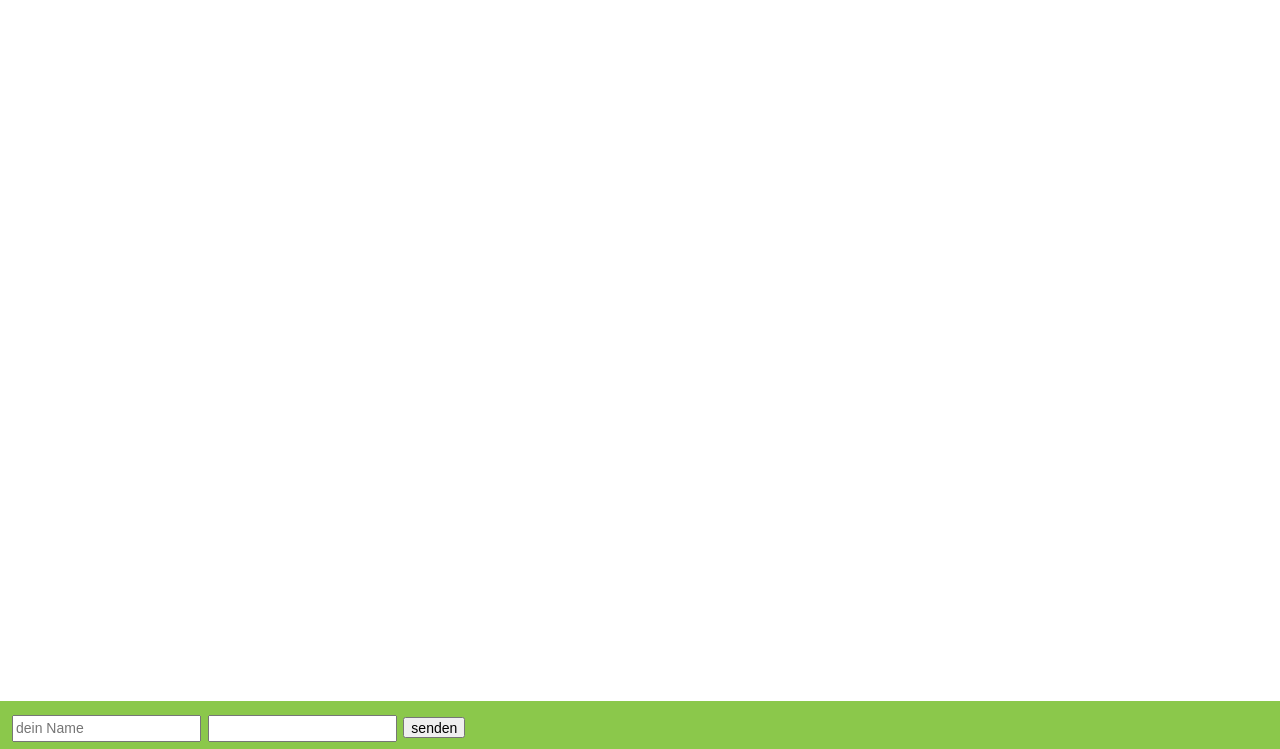
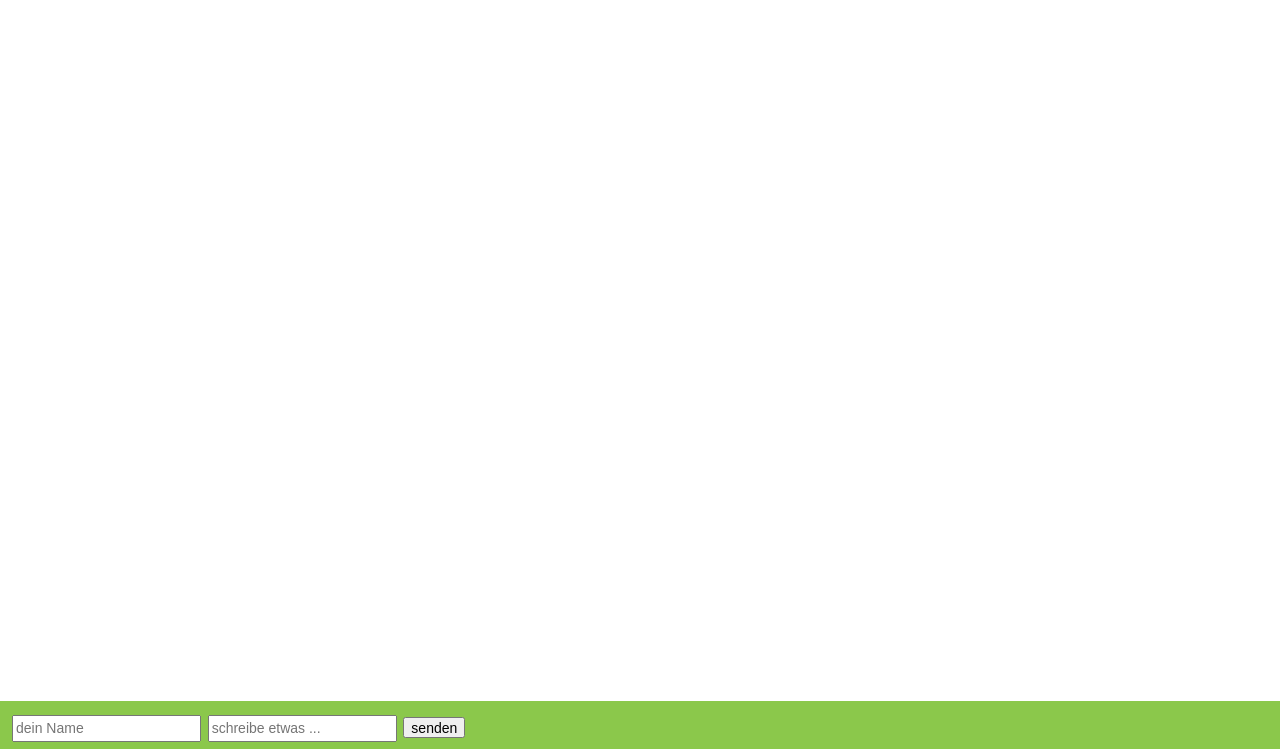
Before and after one commit to jkohlmetz/NodeChat, a website: page public/index.html in a window 1280 px wide. Shown: the part 51-800 px from the top of the page. Drawn offline with nearby package versions, Linux system fonts and the light colour scheme; no server answers.

Commit message:
Small bugfixes

```diff
--- a/package.json
+++ b/package.json
@@ -4,7 +4,7 @@
 	"author": "JK",
 	"main": "server.js",
 	"dependencies": {
-		"express": "4.13.3",
+		"express": "3.x",
 		"socket.io": "*"
 	}
 }
--- a/public/index.html
+++ b/public/index.html
@@ -13,7 +13,7 @@
 <ul id="content"></ul>
 <footer>
 	<input id="name" type="text" placeholder="dein Name" />
-	<input id="text" type="text" palceholder="schreibe etwas ..." />
+	<input id="text" type="text" placeholder="schreibe etwas ..." />
 	<input id="senden" type="submit" value="senden" />
 	</footer>
 </body>
```
